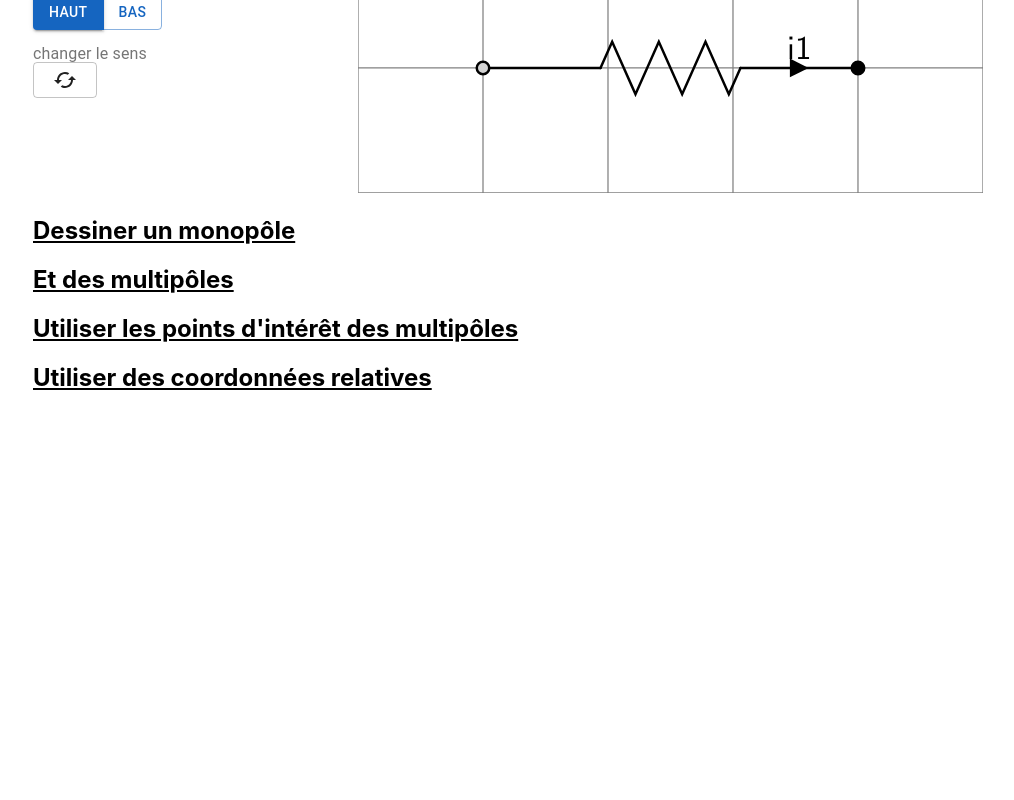
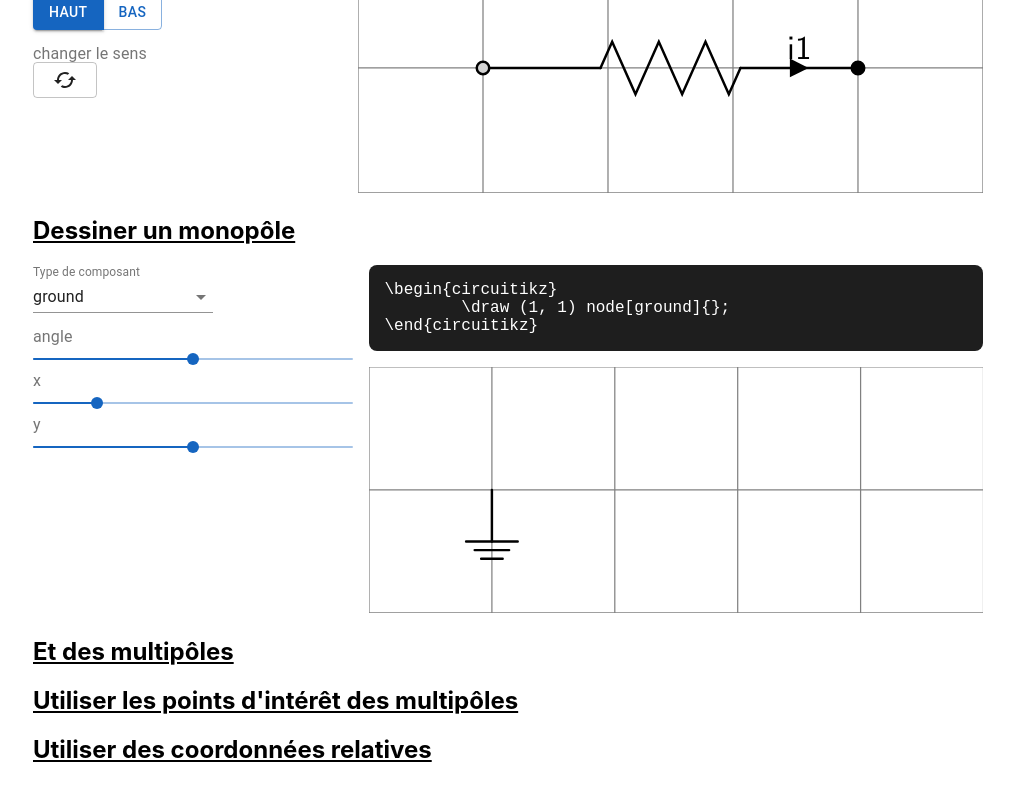
Before and after one commit to alexfauquette/physic-shem, a React (Create React App) app: page /tutorial in a window 1280 px wide. Shown: the part 3191-3991 px from the top of the page, without its empty margins (132-1146 px from the left). Before the commit the page ends 3667 px from the top, so only its background shows below. Built offline with nearby package versions, Linux system fonts and the light colour scheme.

Commit message:
add interactiosn for monopole

```diff
--- a/src/pages/Tuto/index.js
+++ b/src/pages/Tuto/index.js
@@ -12,6 +12,7 @@ import ExplanationCurrant from "tutorial/currantExplanation";
 import ExplanationPosition from "tutorial/positionExplanation";
 import ExplanationBipoles from "tutorial/bipoleExplanation";
 import ExplanationDecoraion from "tutorial/decorationExplanation";
+import ExplanationMonopole from "tutorial/monopoleExplanation";
 
 const Tuto = () => (
   // TODO : Proper listen key event
@@ -75,6 +76,7 @@ const Tuto = () => (
         </p>
         <ExplanationCurrant />
         <h2>Dessiner un monopôle</h2>
+        <ExplanationMonopole withAngle withPosition />
         <h2>Et des multipôles</h2>
         <h2>Utiliser les points d'intérêt des multipôles</h2>
         <h2>Utiliser des coordonnées relatives</h2>
--- /dev/null
+++ b/src/tutorial/monopoleExplanation/index.js
@@ -0,0 +1,119 @@
+import React, { useState } from "react";
+import Displayer from "../interaction";
+import styles from "./index.module.scss";
+
+import FormControl from "@material-ui/core/FormControl";
+import InputLabel from "@material-ui/core/InputLabel";
+import Select from "@material-ui/core/Select";
+import MenuItem from "@material-ui/core/MenuItem";
+import Slider from "@material-ui/core/Slider";
+
+const getCoordinates = (x = 1, y = 1) => ({
+  coord1: {
+    id: "coord1",
+    x: x * 100,
+    y: -y * 100,
+    shape: "",
+  },
+});
+
+const getComponents = (type, angle) => ({
+  id1: {
+    id: "id1",
+    position: "coord1",
+    type: type,
+    angle: angle,
+  },
+});
+
+const components_available = {
+  ground: "ground",
+  vee: "vee",
+  vcc: "vcc",
+};
+
+const Explanation = ({ withAngle = false, withPosition = false }) => {
+  const [element_type, setType] = useState("ground");
+
+  const [angle, setAngle] = useState(0);
+  const [x, setX] = useState(1);
+  const [y, setY] = useState(1);
+
+  return (
+    <div className={styles.root}>
+      <div className={styles.options}>
+        <FormControl className={styles.selector}>
+          <InputLabel id="select-component-to-draw">
+            Type de composant
+          </InputLabel>
+          <Select
+            labelId="select-component-to-draw"
+            id="demo-simple-select"
+            value={element_type}
+            onChange={(event) => setType(event.target.value)}
+          >
+            {Object.keys(components_available).map((type_el) => (
+              <MenuItem value={type_el} key={type_el}>
+                {components_available[type_el]}
+              </MenuItem>
+            ))}
+          </Select>
+        </FormControl>
+        {withAngle && (
+          <>
+            <label>angle</label>
+            <Slider
+              defaultValue={0}
+              step={1}
+              min={-180}
+              max={180}
+              valueLabelDisplay="auto"
+              valueLabelFormat={(t) => `${t}°`}
+              value={angle}
+              onChange={(event, newValue) => setAngle(newValue)}
+            />
+          </>
+        )}
+        {withPosition && (
+          <>
+            <label>x</label>
+            <Slider
+              defaultValue={1}
+              step={0.1}
+              min={0}
+              max={5}
+              valueLabelDisplay="auto"
+              value={x}
+              onChange={(event, newValue) => setX(newValue)}
+            />
+            <label>y</label>
+            <Slider
+              defaultValue={1}
+              step={0.1}
+              min={0}
+              max={2}
+              valueLabelDisplay="auto"
+              value={y}
+              onChange={(event, newValue) => setY(newValue)}
+            />
+          </>
+        )}
+      </div>
+      <div className={styles.drawing}>
+        <Displayer
+          components={getComponents(element_type, withAngle ? angle : 0)}
+          coordinates={getCoordinates(
+            withPosition ? x : 1,
+            withPosition ? y : 1
+          )}
+          svgOption={{
+            width: 500,
+            height: 200,
+          }}
+        />
+      </div>
+    </div>
+  );
+};
+
+export default Explanation;
--- /dev/null
+++ b/src/tutorial/monopoleExplanation/index.module.scss
@@ -0,0 +1,35 @@
+.root {
+  display: flex;
+  flex-wrap: wrap;
+  .options {
+    max-width: 100%;
+    padding-right: 16px;
+    flex-grow: 1;
+    display: flex;
+    flex-direction: column;
+    align-items: flex-start;
+    .selector {
+      min-width: 180px;
+      margin-bottom: 16px;
+    }
+    .textInput {
+      margin-top: 1rem;
+    }
+    label {
+      color: rgba(0, 0, 0, 0.54);
+      padding: 0;
+      font-size: 1rem;
+      font-family: "Roboto", "Helvetica", "Arial", sans-serif;
+      font-weight: 400;
+      line-height: 1;
+      letter-spacing: 0.00938em;
+      text-align: left;
+    }
+  }
+  .drawing {
+    max-width: 100%;
+    flex-grow: 1;
+    width: 50%;
+    box-sizing: border-box;
+  }
+}
```
